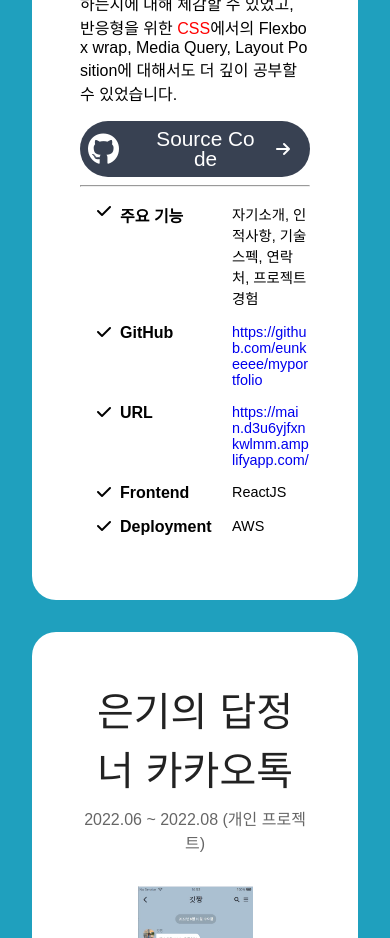
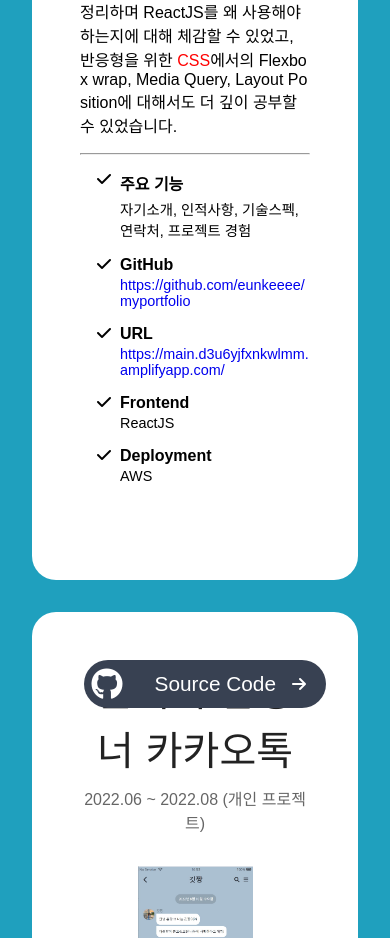
Before and after one commit to eunkeeee/myportfolio, a React (Create React App) app: page / in a window 390 px wide. Shown: the part 4360-5298 px from the top of the page. Built offline with nearby package versions, Linux system fonts and the light colour scheme; a web font is replaced by a local one.

Commit message:
Source Code Btn 프로젝트 페이지에 추가함

```diff
--- a/src/components/ProjectElement.js
+++ b/src/components/ProjectElement.js
@@ -27,13 +27,7 @@
         <div className={styles.descriptions}>
           <div className={styles.MainDescription}>{MainDescription}</div>
           {/* 소스코드 바로가기 버튼 */}
-          <a href={gitHubLink} target="_blank">
-            <button className={styles.btn}>
-              <i class="fa-brands fa-github"></i>
-              <div>Source Code</div>
-              <i class="fa-solid fa-arrow-right"></i>
-            </button>
-          </a>
+
           <hr />
           <ul className="fa-ul">
             <li className={styles.li}>
@@ -97,6 +91,14 @@
           </ul>
         </div>
       </div>
+      {/* position absolute로 할것 */}
+      <a className={styles.btnWrapper} href={gitHubLink} target="_blank">
+        <button className={styles.btn}>
+          <i class="fa-brands fa-github"></i>
+          <div>Source Code</div>
+          <i class="fa-solid fa-arrow-right"></i>
+        </button>
+      </a>
     </div>
   );
 };
--- a/src/components/ProjectElement.module.css
+++ b/src/components/ProjectElement.module.css
@@ -5,6 +5,8 @@
   border-radius: 1.5rem;
   display: flex;
   flex-direction: column;
+  /* Source Code Btn을 위한것 */
+  position: relative;
 }
 .title {
   padding-bottom: 0.5rem;
@@ -47,6 +49,35 @@
   font-family: var(--ko-article);
   width: 45%;
 }
+
+ul {
+  margin-bottom: 3rem;
+}
+.li {
+  display: flex;
+  margin-bottom: 1rem;
+}
+.li div:first-child {
+  width: 7rem;
+  font-weight: 900;
+  font-size: 1rem;
+  vertical-align: top;
+  flex-shrink: 1;
+}
+.li > div:last-child,
+.li > div:last-child * {
+  font-weight: 400;
+  font-size: 0.9rem;
+  width: calc(100% - 7rem);
+  word-break: break-all;
+  flex-shrink: 2;
+}
+/* Source Code Btn */
+.btnWrapper {
+  position: absolute;
+  right: 2rem;
+  top: 3rem;
+}
 .btn {
   border: none;
   background-color: #384152;
@@ -67,31 +98,7 @@
   margin-left: 1rem;
   font-size: 1rem;
 }
-.li {
-  display: flex;
-  margin-bottom: 1rem;
-}
-.li div:first-child {
-  width: 7rem;
-  font-weight: 900;
-  font-size: 1rem;
-  vertical-align: top;
-  flex-shrink: 1;
-}
-.li > div:last-child,
-.li > div:last-child * {
-  font-weight: 400;
-  font-size: 0.9rem;
-  width: calc(100% - 7rem);
-  word-break: break-all;
-  flex-shrink: 2;
-}
-.urlDeco {
-  text-decoration: none;
-}
-.urlDeco:visited {
-  text-decoration: none;
-}
+
 @media screen and (max-width: 1000px) {
   .info {
     flex-direction: column;
@@ -106,3 +113,14 @@
     word-break: break-all;
   }
 }
+@media screen and (max-width: 640px) {
+  .li {
+    flex-direction: column;
+    gap: 3px;
+  }
+  .li div:first-child,
+  .li > div:last-child,
+  .li > div:last-child * {
+    width: 100%;
+  }
+}
--- a/src/styles.css
+++ b/src/styles.css
@@ -8,6 +8,10 @@
 }
 a {
   text-decoration: none;
+}
+a:visited{
+text-decoration: none;
+color:black;
 }
 
 .hidden {
```
